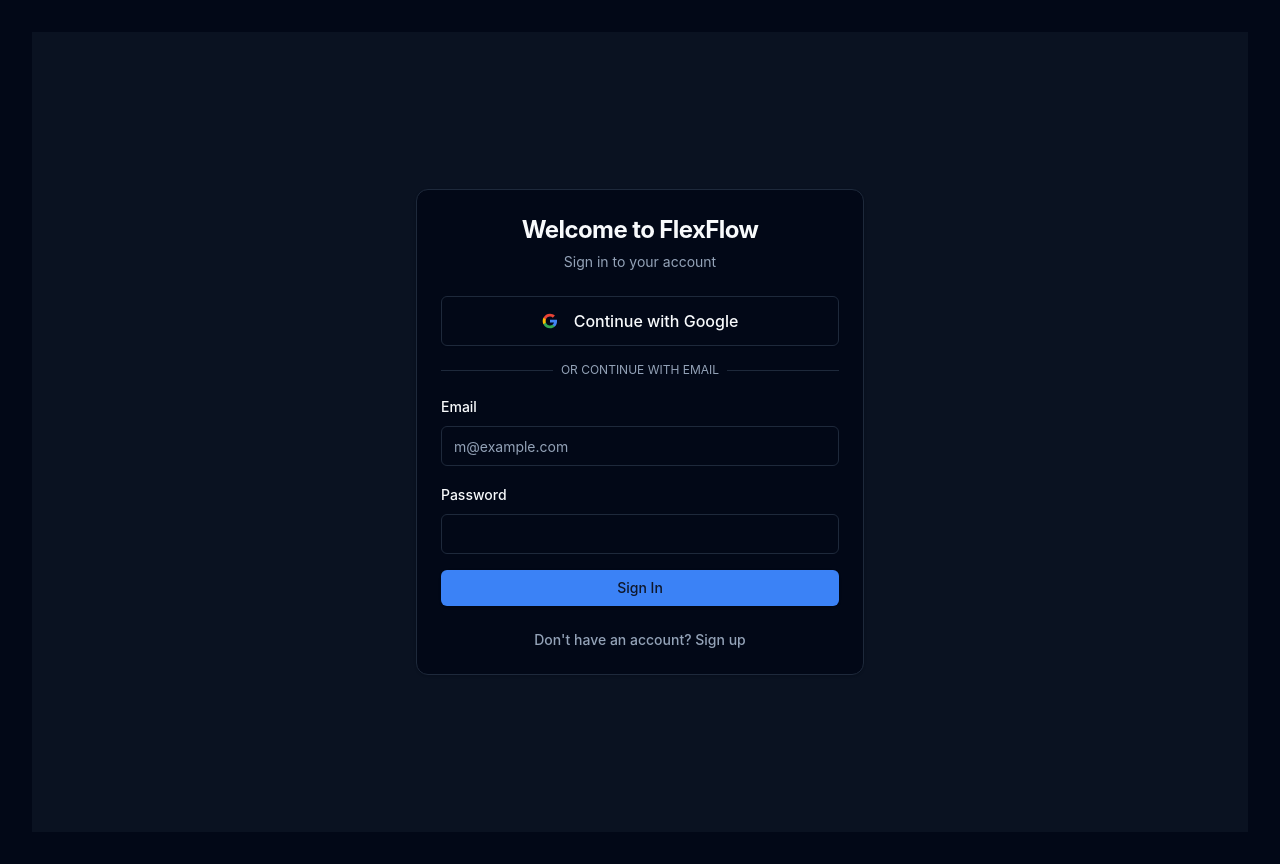
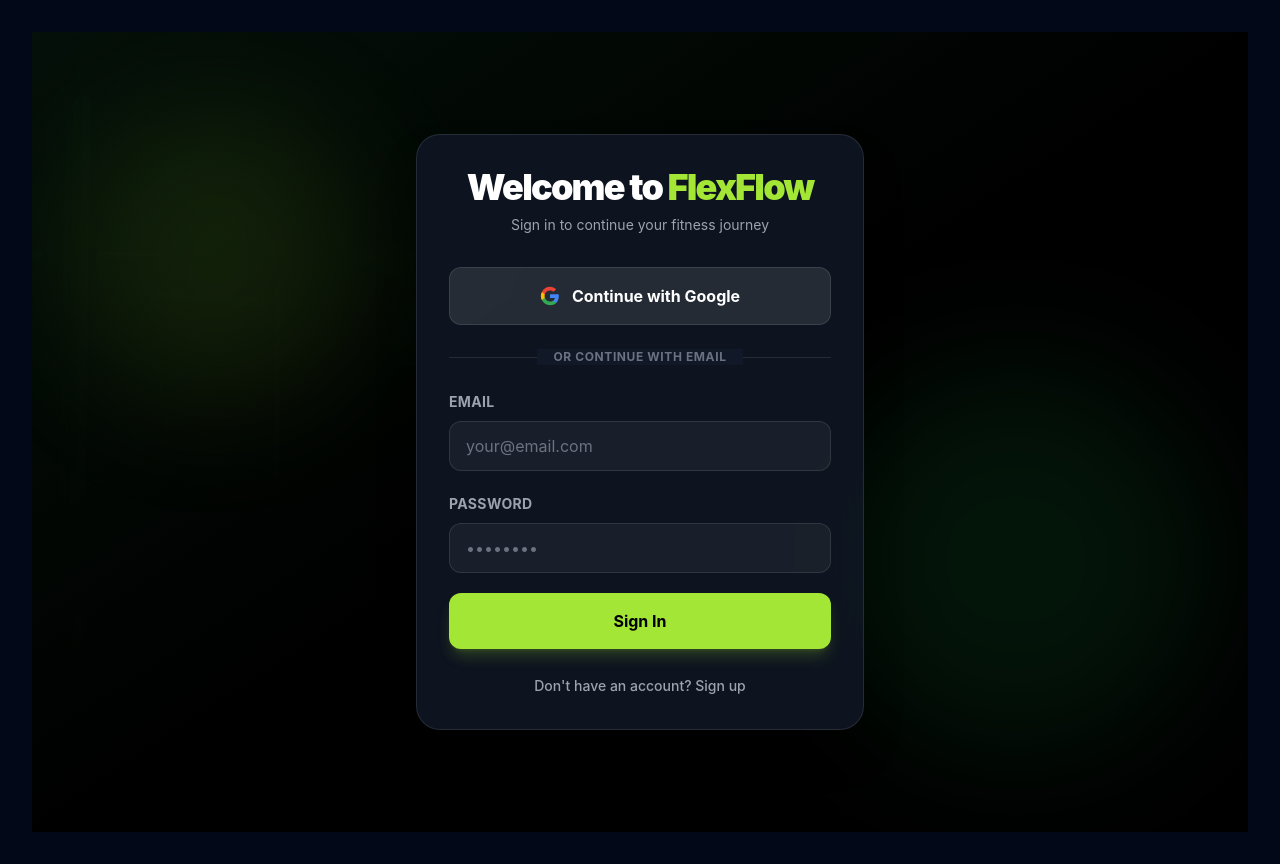
Before and after one commit to jtrajano/FlexFlow, a React (Vite) app in the folder apps/web/: page / in a window 1280 px wide. Built offline with nearby package versions, Linux system fonts and the light colour scheme; no server answers; what @trpc/react-query would draw is missing.

Commit message:
adjust minutes precision

```diff
--- a/apps/web/src/components/auth/LoginView.tsx
+++ b/apps/web/src/components/auth/LoginView.tsx
@@ -6,15 +6,6 @@
   createUserWithEmailAndPassword,
 } from 'firebase/auth'
 import { auth } from '../../lib/firebase'
-import { Button } from '@repo/ui/Button'
-import {
-  Card,
-  CardHeader,
-  CardTitle,
-  CardDescription,
-  CardContent,
-  CardFooter,
-} from '@repo/ui/Card'
 
 export const LoginView: React.FC = () => {
   const [email, setEmail] = useState('')
@@ -54,22 +45,38 @@
   }
 
   return (
-    <div className="flex items-center justify-center min-h-screen bg-muted/30 px-4">
-      <Card className="w-full max-w-md">
-        <CardHeader className="text-center">
-          <CardTitle className="text-2xl font-bold">Welcome to FlexFlow</CardTitle>
-          <CardDescription>
-            {isSignUp ? 'Create an account to start tracking' : 'Sign in to your account'}
-          </CardDescription>
-        </CardHeader>
-        <CardContent className="space-y-4">
-          <Button
-            variant="outline"
-            className="w-full py-6 text-base"
+    <div className="relative flex items-center justify-center min-h-screen bg-black px-4 overflow-hidden">
+      {/* Background gradient */}
+      <div className="absolute inset-0 bg-gradient-to-br from-green-900/20 via-black to-black">
+        <div className="absolute inset-0 bg-[url('/hero-fitness.jpg')] bg-cover bg-center mix-blend-overlay opacity-10"></div>
+      </div>
+
+      {/* Decorative elements */}
+      <div className="absolute top-20 left-10 w-72 h-72 bg-[#a3e635]/10 rounded-full blur-3xl"></div>
+      <div className="absolute bottom-20 right-10 w-96 h-96 bg-green-500/10 rounded-full blur-3xl"></div>
+
+      {/* Login card */}
+      <div className="relative z-10 w-full max-w-md">
+        <div className="bg-gray-900/80 backdrop-blur-xl rounded-3xl p-8 border border-white/10 shadow-2xl">
+          {/* Header */}
+          <div className="text-center mb-8">
+            <h1 className="text-4xl font-black text-white tracking-tighter mb-2">
+              Welcome to <span className="text-[#a3e635]">FlexFlow</span>
+            </h1>
+            <p className="text-gray-400 text-sm">
+              {isSignUp
+                ? 'Create an account to start your fitness journey'
+                : 'Sign in to continue your fitness journey'}
+            </p>
+          </div>
+
+          {/* Google Sign In */}
+          <button
             onClick={handleGoogleLogin}
             disabled={loading}
+            className="w-full bg-white/10 hover:bg-white/20 text-white font-bold py-4 px-6 rounded-xl transition-all duration-200 flex items-center justify-center gap-3 mb-6 border border-white/10 disabled:opacity-50 disabled:cursor-not-allowed"
           >
-            <svg className="mr-2 h-4 w-4" viewBox="0 0 24 24">
+            <svg className="h-5 w-5" viewBox="0 0 24 24">
               <path
                 d="M22.56 12.25c0-.78-.07-1.53-.2-2.25H12v4.26h5.92c-.26 1.37-1.04 2.53-2.21 3.31v2.77h3.57c2.08-1.92 3.28-4.74 3.28-8.09z"
                 fill="#4285F4"
@@ -88,63 +95,85 @@
               />
             </svg>
             Continue with Google
-          </Button>
+          </button>
 
-          <div className="relative">
+          {/* Divider */}
+          <div className="relative mb-6">
             <div className="absolute inset-0 flex items-center">
-              <span className="w-full border-t" />
+              <span className="w-full border-t border-white/10" />
             </div>
             <div className="relative flex justify-center text-xs uppercase">
-              <span className="bg-background px-2 text-muted-foreground">
+              <span className="bg-gray-900 px-4 text-gray-500 font-bold tracking-wider">
                 Or continue with email
               </span>
             </div>
           </div>
 
-          <form onSubmit={handleEmailAuth} className="space-y-4">
+          {/* Email form */}
+          <form onSubmit={handleEmailAuth} className="space-y-5">
             <div className="space-y-2">
-              <label className="text-sm font-medium leading-none" htmlFor="email">
+              <label
+                className="text-sm font-bold text-gray-400 uppercase tracking-wide"
+                htmlFor="email"
+              >
                 Email
               </label>
               <input
                 id="email"
                 type="email"
-                placeholder="m@example.com"
-                className="flex h-10 w-full rounded-md border border-input bg-background px-3 py-2 text-sm ring-offset-background file:border-0 file:bg-transparent file:text-sm file:font-medium placeholder:text-muted-foreground focus-visible:outline-none focus-visible:ring-2 focus-visible:ring-ring focus-visible:ring-offset-2 disabled:cursor-not-allowed disabled:opacity-50"
+                placeholder="your@email.com"
+                className="w-full bg-white/5 border border-white/10 text-white placeholder-gray-500 rounded-xl px-4 py-3 focus:outline-none focus:ring-2 focus:ring-[#a3e635] focus:border-transparent transition-all"
                 value={email}
                 onChange={e => setEmail(e.target.value)}
                 required
+                disabled={loading}
               />
             </div>
             <div className="space-y-2">
-              <label className="text-sm font-medium leading-none" htmlFor="password">
+              <label
+                className="text-sm font-bold text-gray-400 uppercase tracking-wide"
+                htmlFor="password"
+              >
                 Password
               </label>
               <input
                 id="password"
                 type="password"
-                className="flex h-10 w-full rounded-md border border-input bg-background px-3 py-2 text-sm ring-offset-background file:border-0 file:bg-transparent file:text-sm file:font-medium placeholder:text-muted-foreground focus-visible:outline-none focus-visible:ring-2 focus-visible:ring-ring focus-visible:ring-offset-2 disabled:cursor-not-allowed disabled:opacity-50"
+                placeholder="••••••••"
+                className="w-full bg-white/5 border border-white/10 text-white placeholder-gray-500 rounded-xl px-4 py-3 focus:outline-none focus:ring-2 focus:ring-[#a3e635] focus:border-transparent transition-all"
                 value={password}
                 onChange={e => setPassword(e.target.value)}
                 required
+                disabled={loading}
               />
             </div>
-            {error && <p className="text-sm text-destructive font-medium">{error}</p>}
-            <Button type="submit" className="w-full" disabled={loading}>
-              {loading ? 'Processing...' : isSignUp ? 'Sign Up' : 'Sign In'}
-            </Button>
+
+            {error && (
+              <div className="bg-red-500/10 border border-red-500/50 rounded-xl p-3">
+                <p className="text-sm text-red-400 font-medium">{error}</p>
+              </div>
+            )}
+
+            <button
+              type="submit"
+              disabled={loading}
+              className="w-full bg-[#a3e635] hover:bg-[#a3e635]/90 text-black font-bold py-4 px-6 rounded-xl transition-all duration-200 disabled:opacity-50 disabled:cursor-not-allowed shadow-lg shadow-[#a3e635]/20"
+            >
+              {loading ? 'Processing...' : isSignUp ? 'Create Account' : 'Sign In'}
+            </button>
           </form>
-        </CardContent>
-        <CardFooter className="flex flex-col space-y-2">
-          <Button
-            variant="ghost"
-            className="text-sm text-muted-foreground no-underline hover:text-primary p-0 h-auto"
-            onClick={() => setIsSignUp(!isSignUp)}
-          >
-            {isSignUp ? 'Already have an account? Sign in' : "Don't have an account? Sign up"}
-          </Button>
-        </CardFooter>
-      </Card>
+
+          {/* Toggle sign up/sign in */}
+          <div className="mt-6 text-center">
+            <button
+              onClick={() => setIsSignUp(!isSignUp)}
+              className="text-sm text-gray-400 hover:text-[#a3e635] transition-colors font-medium"
+            >
+              {isSignUp ? 'Already have an account? Sign in' : "Don't have an account? Sign up"}
+            </button>
+          </div>
+        </div>
+      </div>
     </div>
   )
 }
--- a/apps/web/src/components/dashboard/ActivityHistoryView.tsx
+++ b/apps/web/src/components/dashboard/ActivityHistoryView.tsx
@@ -84,6 +84,8 @@
           {paginatedActivities.map(activity => {
             const status = getActivityStatus(activity)
             const duration = getActivityDurationMinutes(activity)
+            // Round duration to nearest hundredths (2 decimal places)
+            const formattedDuration = duration.toFixed(2)
             return (
               <div
                 key={activity.uid}
@@ -95,7 +97,7 @@
                     {formatDateTime(activity.startTime || activity.timestamp)}
                   </p>
                   <p className="text-xs text-gray-500 mt-1">
-                    {duration} min • {activity.caloriesBurned} kcal
+                    {formattedDuration} min • {activity.caloriesBurned} kcal
                   </p>
                 </div>
                 <span
--- a/apps/web/src/components/dashboard/CircularProgress.tsx
+++ b/apps/web/src/components/dashboard/CircularProgress.tsx
@@ -8,6 +8,7 @@
   color: string
   size?: number
   strokeWidth?: number
+  decimals?: number // Number of decimal places to display (default: 0)
 }
 
 export function CircularProgress({
@@ -18,6 +19,7 @@
   color,
   size = 120,
   strokeWidth = 8,
+  decimals = 0,
 }: CircularProgressProps) {
   const radius = (size - strokeWidth) / 2
   const circumference = radius * 2 * Math.PI
@@ -71,7 +73,9 @@
         </svg>
         {/* Value Text */}
         <div className="absolute inset-0 flex flex-col items-center justify-center">
-          <span className="text-xl font-bold text-white leading-none">{value}</span>
+          <span className="text-xl font-bold text-white leading-none">
+            {decimals > 0 ? value.toFixed(decimals) : value}
+          </span>
           {unit && (
             <span className="text-[10px] text-muted-foreground uppercase mt-0.5">{unit}</span>
           )}
--- a/apps/web/src/components/dashboard/WeeklyActivitySection.tsx
+++ b/apps/web/src/components/dashboard/WeeklyActivitySection.tsx
@@ -56,10 +56,11 @@
       <div className="bg-gray-900 rounded-2xl p-6 border border-border/50">
         <div className="flex gap-2 items-end">
           {weeklyData?.map(day => {
+            // Sum precise duration minutes for completed activities
             const totalMins = day.activities
               .filter(isCompletedActivity)
               .reduce((sum, act) => sum + act.durationMinutes, 0)
-            // Height based on duration relative to daily target
+            // Calculate height percentage based on duration relative to daily target
             const height = Math.min((totalMins / dailyExerciseTarget) * 100, 100)
 
             return (
--- a/packages/shared/src/utils/fitness-calculations.ts
+++ b/packages/shared/src/utils/fitness-calculations.ts
@@ -75,6 +75,7 @@
 
   const weeklyCalorieBurnTarget = Math.round(dailyCalorieGoal * 7)
   const dailyMoveTarget = Math.round(dailyCalorieGoal)
+  // Calculate daily exercise target in precise minutes (7 days per week)
   const dailyExerciseTarget = Math.round(weeklyWorkoutMinutes / 7)
 
   // 5. Workout Type Distribution
@@ -222,6 +223,10 @@
 /**
  * Calculates calories burned for an activity based on MET, weight, and duration.
  * Formula: Calories = MET * weight (kg) * duration (hours)
+ * @param type - Activity type (e.g., 'cardio', 'strength')
+ * @param durationMinutes - Duration in precise minutes (can be decimal)
+ * @param weightKg - User weight in kilograms
+ * @returns Calories burned (rounded to whole number)
  */
 export function calculateActivityCalories(
   type: string,
@@ -229,6 +234,7 @@
   weightKg: number
 ): number {
   const met = MET_VALUES[type] || 3.5 // Fallback to walking MET
+  // Convert minutes to hours for MET formula (1 hour = 60 minutes)
   const durationHours = durationMinutes / 60
   return Math.round(met * weightKg * durationHours)
 }
```
Also changed, not shown: apps/web/src/components/dashboard/ProgressSection.tsx (+10 -4 lines), apps/web/src/components/dashboard/RunningActivitySection.tsx (+6 -3 lines), apps/web/src/components/onboarding/Onboarding.tsx (+16 -2 lines), apps/web/src/utils/activity-log.ts (+12 -4 lines).
